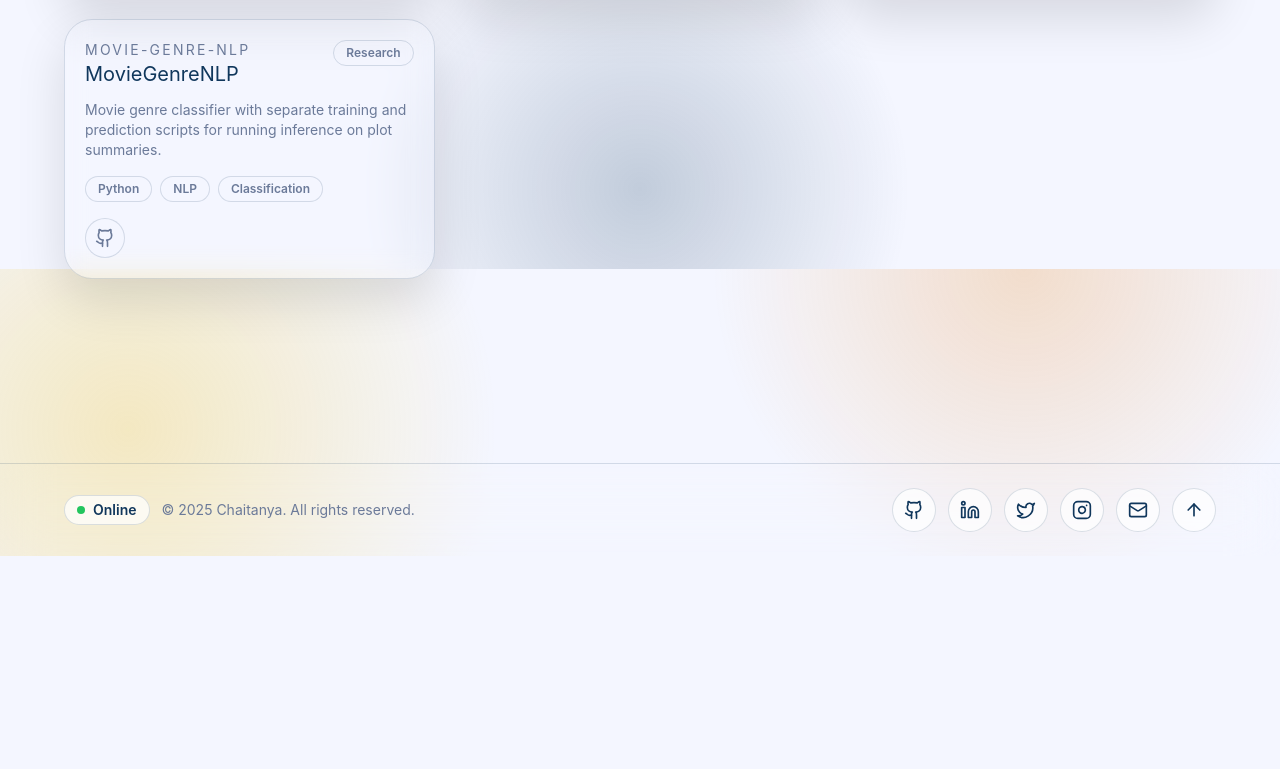
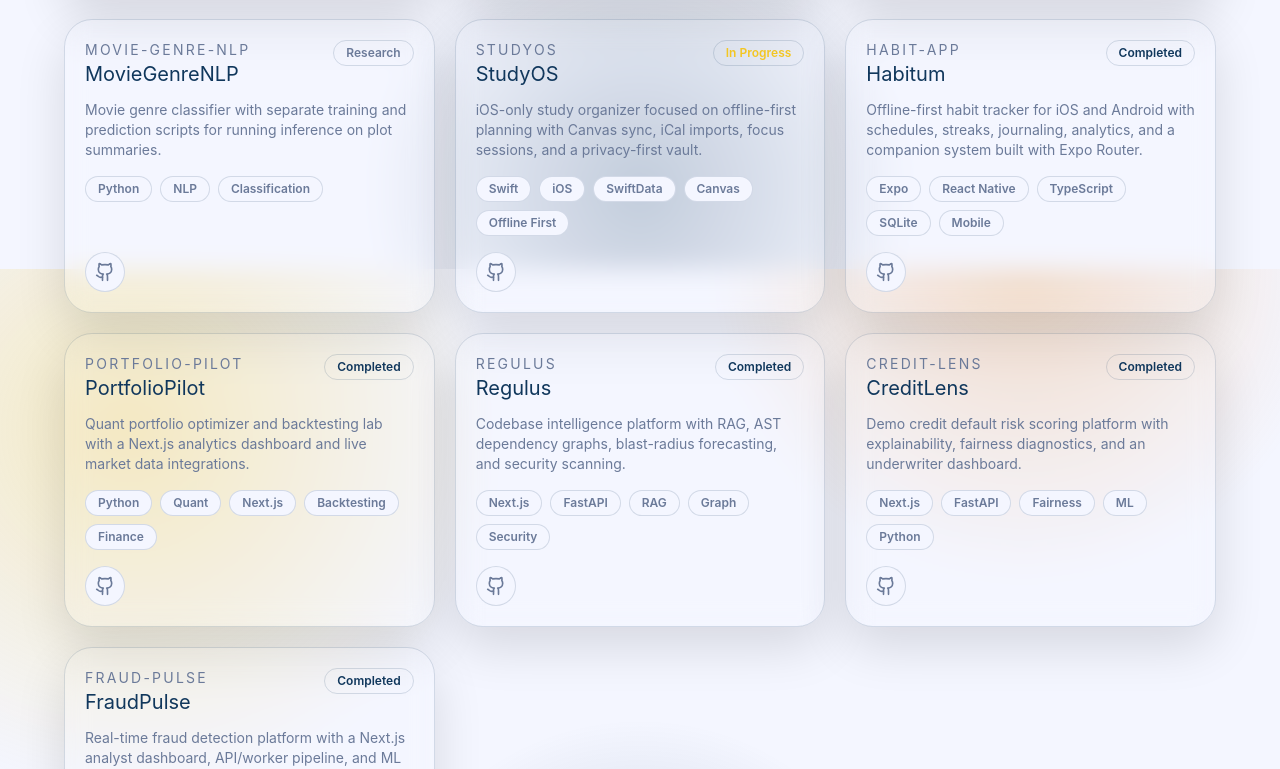
Before and after one commit to CSingh26/portfolio, a Next.js app: page /projects in a window 1280 px wide. Shown: the part 1331-2100 px from the top of the page. Before the commit the page ends 1887 px from the top, so only its background shows below. Built offline with nearby package versions, Linux system fonts and the light colour scheme.

Commit message:
Add recent project entries

```diff
--- a/src/data/projects.ts
+++ b/src/data/projects.ts
@@ -256,4 +256,143 @@ export const projects: Project[] = [
       stack: ["Python", "NLP"],
     },
   },
+  {
+    title: "StudyOS",
+    slug: "studyos",
+    description:
+      "iOS-only study organizer focused on offline-first planning with Canvas sync, iCal imports, focus sessions, and a privacy-first vault.",
+    status: "In Progress",
+    tags: ["Swift", "iOS", "SwiftData", "Canvas", "Offline First"],
+    links: {
+      github: "https://github.com/CSingh26/StudyOS",
+    },
+    details: {
+      overview:
+        "Offline-first iOS study organizer that syncs Canvas data, imports iCal schedules, and supports smart planning and focus tooling. It caches data with SwiftData, offers a demo mode, and keeps privacy controls like biometric app lock and local data export.",
+      highlights: [
+        "Canvas OAuth sync for courses, assignments, grades, and events.",
+        "Offline-first cache with background refresh and demo mode.",
+        "Smart planning with priority scoring and routine constraints.",
+        "Focus sessions with Live Activities and widgets.",
+        "Vault for files, scans (OCR), and global search.",
+        "Share extension plus biometric app lock and data export.",
+      ],
+      stack: ["Swift", "iOS 17", "SwiftData", "Canvas API", "iCal", "WidgetKit", "CloudKit"],
+    },
+  },
+  {
+    title: "Habitum",
+    slug: "habit-app",
+    description:
+      "Offline-first habit tracker for iOS and Android with schedules, streaks, journaling, analytics, and a companion system built with Expo Router.",
+    status: "Completed",
+    tags: ["Expo", "React Native", "TypeScript", "SQLite", "Mobile"],
+    links: {
+      github: "https://github.com/CSingh26/habit-app",
+    },
+    details: {
+      overview:
+        "Production-quality habit tracker with SQLite persistence, a streak engine, reflective journaling, achievements, and a virtual companion experience. Designed for polished interactions and full offline capability without a backend.",
+      highlights: [
+        "Habit CRUD with schedules, targets, icons, and color palettes.",
+        "Streak engine with heatmap visualizations, XP, and achievements.",
+        "Journal with mood/energy sliders and habit-linked reflections.",
+        "Challenge mode with invite codes, QR, leaderboards, and share cards.",
+        "Local notifications, haptics, and accessible theming support.",
+      ],
+      stack: ["Expo", "React Native", "TypeScript", "expo-router", "SQLite", "Zod", "Jest"],
+    },
+  },
+  {
+    title: "PortfolioPilot",
+    slug: "portfolio-pilot",
+    description:
+      "Quant portfolio optimizer and backtesting lab with a Next.js analytics dashboard and live market data integrations.",
+    status: "Completed",
+    tags: ["Python", "Quant", "Next.js", "Backtesting", "Finance"],
+    links: {
+      github: "https://github.com/CSingh26/PortfolioPilot",
+    },
+    details: {
+      overview:
+        "Portfolio optimization and backtesting workspace combining a Python quant engine with a Next.js dashboard. Includes multiple optimizers, vectorized backtests with costs, and live quote monitoring via Finnhub with Redis caching.",
+      highlights: [
+        "Mean-variance, risk parity, CVaR, and volatility targeting optimizers.",
+        "Vectorized backtesting with turnover, costs, and rolling analytics.",
+        "Fama-French factor regression plus FRED risk-free integration.",
+        "Live quotes pipeline with Finnhub and Redis caching.",
+        "Dashboard sections for optimizer runs, risk views, and run history.",
+      ],
+      stack: ["Python", "FastAPI", "Next.js", "TypeScript", "Redis", "Finnhub", "FRED"],
+    },
+  },
+  {
+    title: "Regulus",
+    slug: "regulus",
+    description:
+      "Codebase intelligence platform with RAG, AST dependency graphs, blast-radius forecasting, and security scanning.",
+    status: "Completed",
+    tags: ["Next.js", "FastAPI", "RAG", "Graph", "Security"],
+    links: {
+      github: "https://github.com/CSingh26/Regulus",
+    },
+    details: {
+      overview:
+        "Repo intelligence system that indexes codebases, builds AST dependency graphs, and powers a dashboard for architecture, ownership, hotspots, and security. Includes RAG explanations, diff summaries, and blast-radius forecasting.",
+      highlights: [
+        "AST dependency graphs with an interactive architecture map.",
+        "RAG search with module explanations and citations.",
+        "Diff summaries with risk heuristics and blast-radius scoring.",
+        "Ownership and hotspot analytics using churn, LOC, and centrality.",
+        "Security scanning via Semgrep, pip-audit, and npm audit.",
+      ],
+      stack: ["Next.js", "FastAPI", "Postgres", "pgvector", "Redis", "RQ", "Semgrep"],
+    },
+  },
+  {
+    title: "CreditLens",
+    slug: "credit-lens",
+    description:
+      "Demo credit default risk scoring platform with explainability, fairness diagnostics, and an underwriter dashboard.",
+    status: "Completed",
+    tags: ["Next.js", "FastAPI", "Fairness", "ML", "Python"],
+    links: {
+      github: "https://github.com/CSingh26/CreditLens",
+    },
+    details: {
+      overview:
+        "Loan risk scoring demo featuring a FastAPI model service, a Next.js underwriter dashboard, and explainability plus fairness reporting. Trains on the UCI credit default dataset and serves model metrics, cards, and applicant scoring.",
+      highlights: [
+        "Training pipeline with logistic regression and random forest models.",
+        "Probability calibration and metrics dashboards.",
+        "Fairness report and model card endpoints.",
+        "Underwriter UI for applicants, monitoring, and model details.",
+        "Docker and Makefile helpers plus one-command run script.",
+      ],
+      stack: ["Python", "FastAPI", "Next.js", "TypeScript", "SQLite", "UCI Dataset"],
+    },
+  },
+  {
+    title: "FraudPulse",
+    slug: "fraud-pulse",
+    description:
+      "Real-time fraud detection platform with a Next.js analyst dashboard, API/worker pipeline, and ML scoring service.",
+    status: "Completed",
+    tags: ["Next.js", "Express", "FastAPI", "Postgres", "Redis"],
+    links: {
+      github: "https://github.com/CSingh26/FraudPulse",
+    },
+    details: {
+      overview:
+        "Production-ready monorepo for fraud detection with transaction ingestion, background scoring workers, a FastAPI model service, and a Next.js analyst dashboard. Includes simulator tooling, metrics, and alert workflows.",
+      highlights: [
+        "Express + Prisma API for transactions and alerts with BullMQ workers.",
+        "FastAPI ML service for scoring, training, and metadata.",
+        "Next.js dashboard for alerts, metrics, and investigations.",
+        "Docker compose infra for Postgres, Redis, and Adminer.",
+        "Simulator to stream synthetic transactions for testing.",
+      ],
+      stack: ["Next.js", "TypeScript", "Express", "Prisma", "BullMQ", "FastAPI", "Postgres", "Redis"],
+    },
+  },
 ]
```
